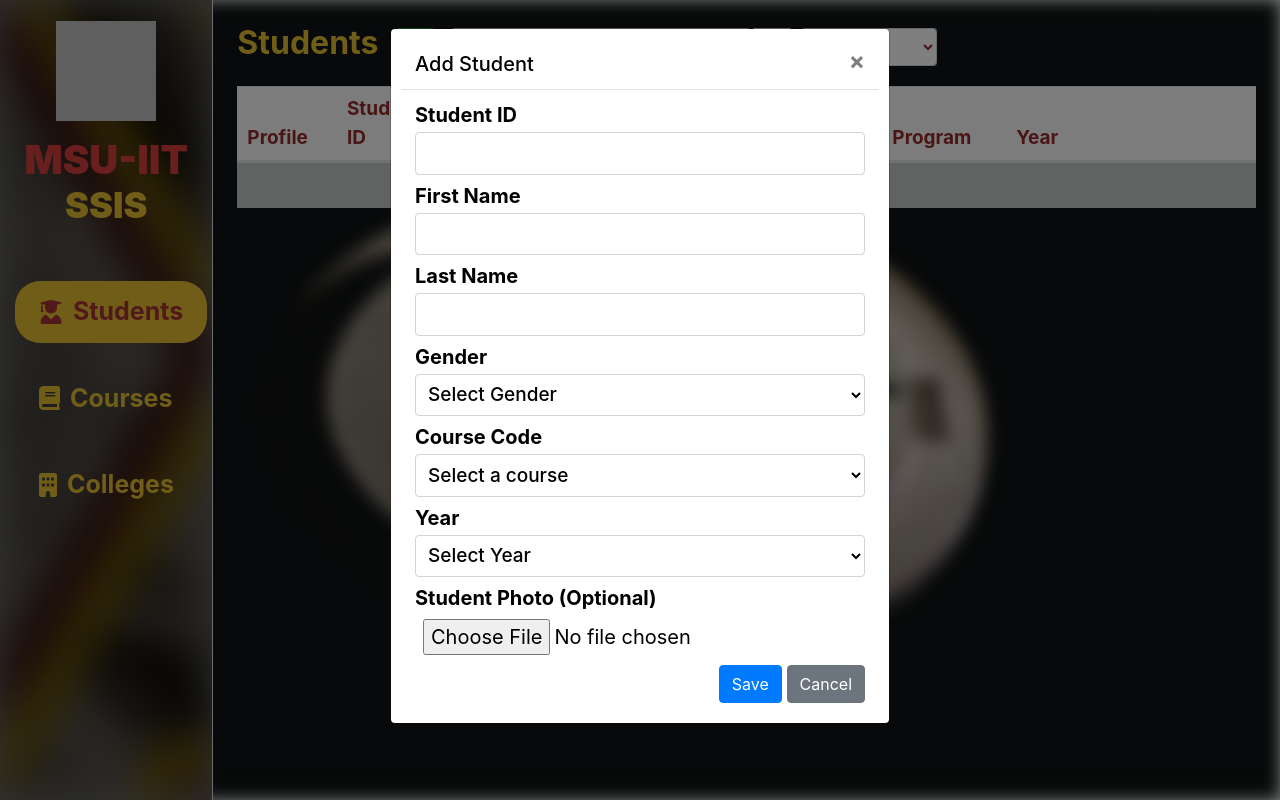
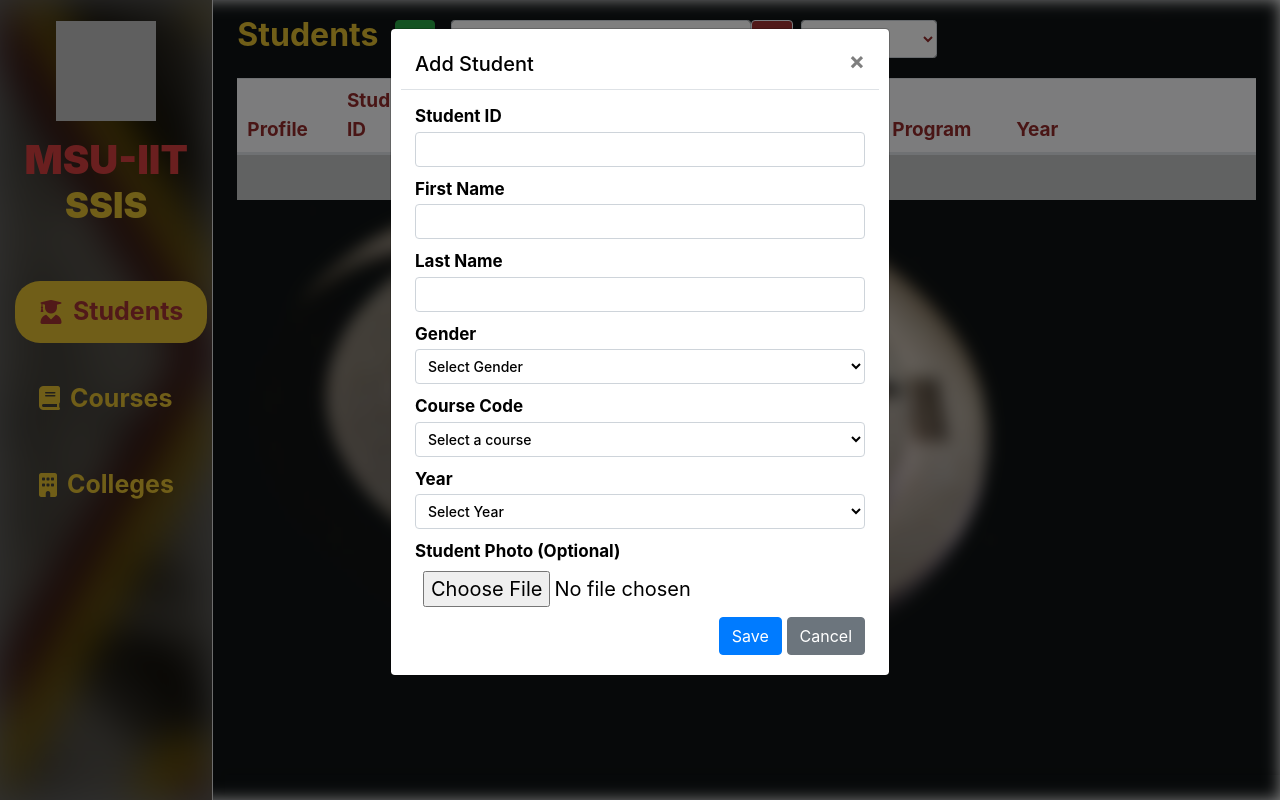
Before and after one commit to Aeonalyxx/webssis, a Flask app: page /students/ in a window 1280 px wide, after a click that opens the changed part. Run offline with Flask 3, Linux system fonts and the light colour scheme; data that the repository does not hold is empty; some libraries are stand-ins or nearby versions; grey boxes are pictures that could not be loaded.

Commit message:
ccs changes

```diff
--- a/app/routes/courses.py
+++ b/app/routes/courses.py
@@ -10,7 +10,7 @@ def courses_page():
     search_query = request.args.get('search_query', '')
     filter_by = request.args.get('filter_by', '')
     page = int(request.args.get('page', 1))
-    per_page = 10
+    per_page = 9
 
     courses, colleges, total_pages = get_courses_page(search_query, filter_by, page, per_page)
 
--- a/app/routes/students.py
+++ b/app/routes/students.py
@@ -10,7 +10,7 @@ def students_page():
     search_query = request.args.get('search_query', '')
     filter_by = request.args.get('filter_by', '')
     page = int(request.args.get('page', 1))
-    per_page = 10
+    per_page = 9
 
     students, courses, total_pages, start_page, end_page = get_students_page(search_query, filter_by, page, per_page)
 
--- a/app/static/css/SCC.css
+++ b/app/static/css/SCC.css
@@ -62,11 +62,11 @@
 .modal-content textarea {
     color: rgb(0, 0, 0) !important;
     font-weight: 500 !important;
-    font-size: 19px;
+    font-size: 14px;
 }
 
 .labeler{
-    font-size: 20px;
+    font-size: 17px;
 }
 /* Reduce spacing around form groups */
 .modal-body .form-group {
--- a/app/templates/courses.html
+++ b/app/templates/courses.html
@@ -4,7 +4,7 @@
 
 {% block content %}
 <!-- SEARCH -->
-<div class="d-flex align-items-center mt-4">
+<div class="d-flex align-items-center mt-3">
     <h2><strong>Courses</strong></h2>
     <button class="btn btn-success ml-3 add-course-button" data-toggle="modal" data-target="#addCourseModal">
         <i class="fas fa-plus"></i>
--- a/app/templates/students.html
+++ b/app/templates/students.html
@@ -4,7 +4,7 @@
 
 {% block content %}
 <!-- SEARCH -->
-<div class="d-flex align-items-center mt-4">
+<div class="d-flex align-items-center mt-3">
     <h2><strong>Students</strong></h2>
     <button class="btn btn-success ml-3 add-student-button" data-toggle="modal" data-target="#addStudentModal">
         <i class="fas fa-plus"></i>
```
